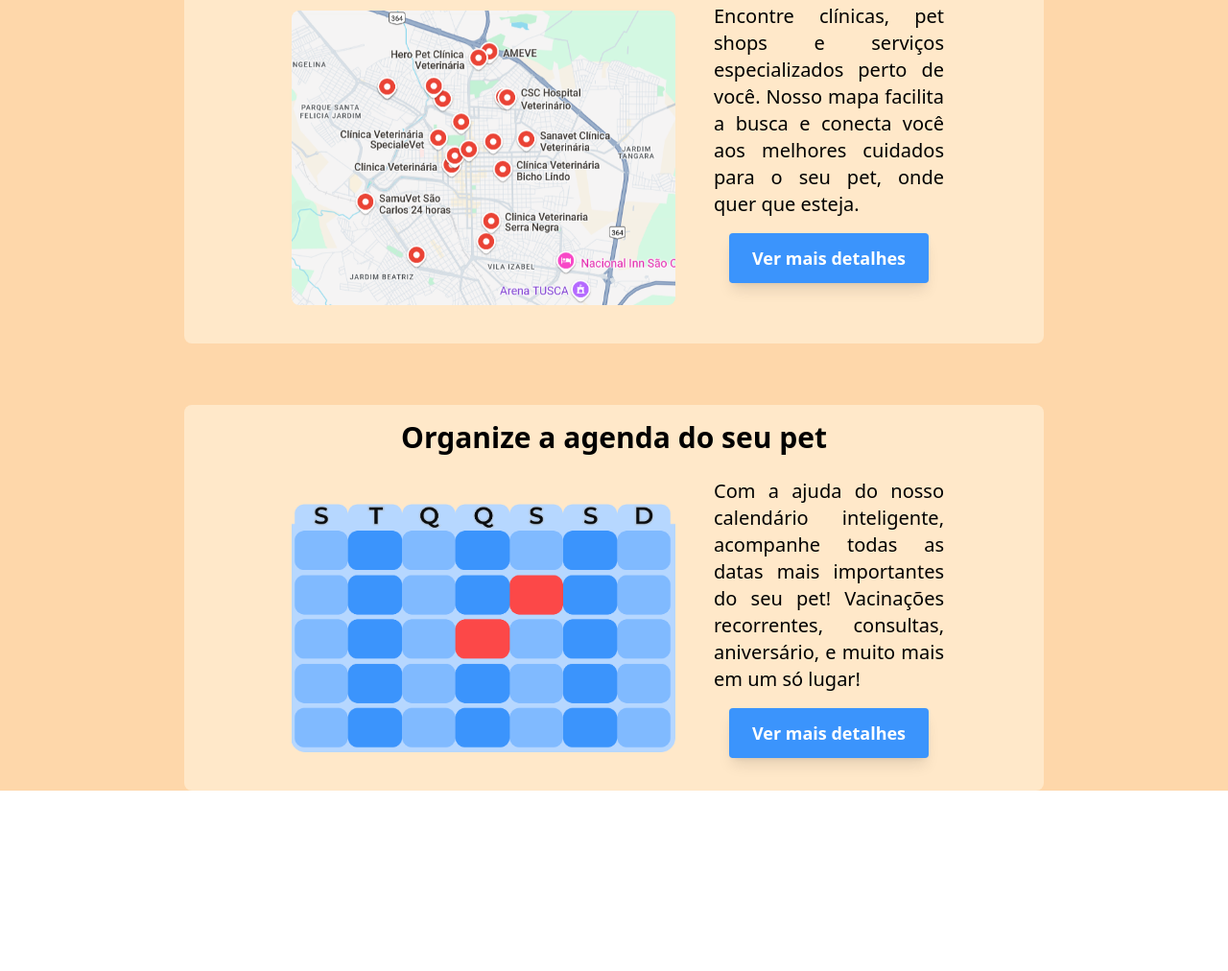
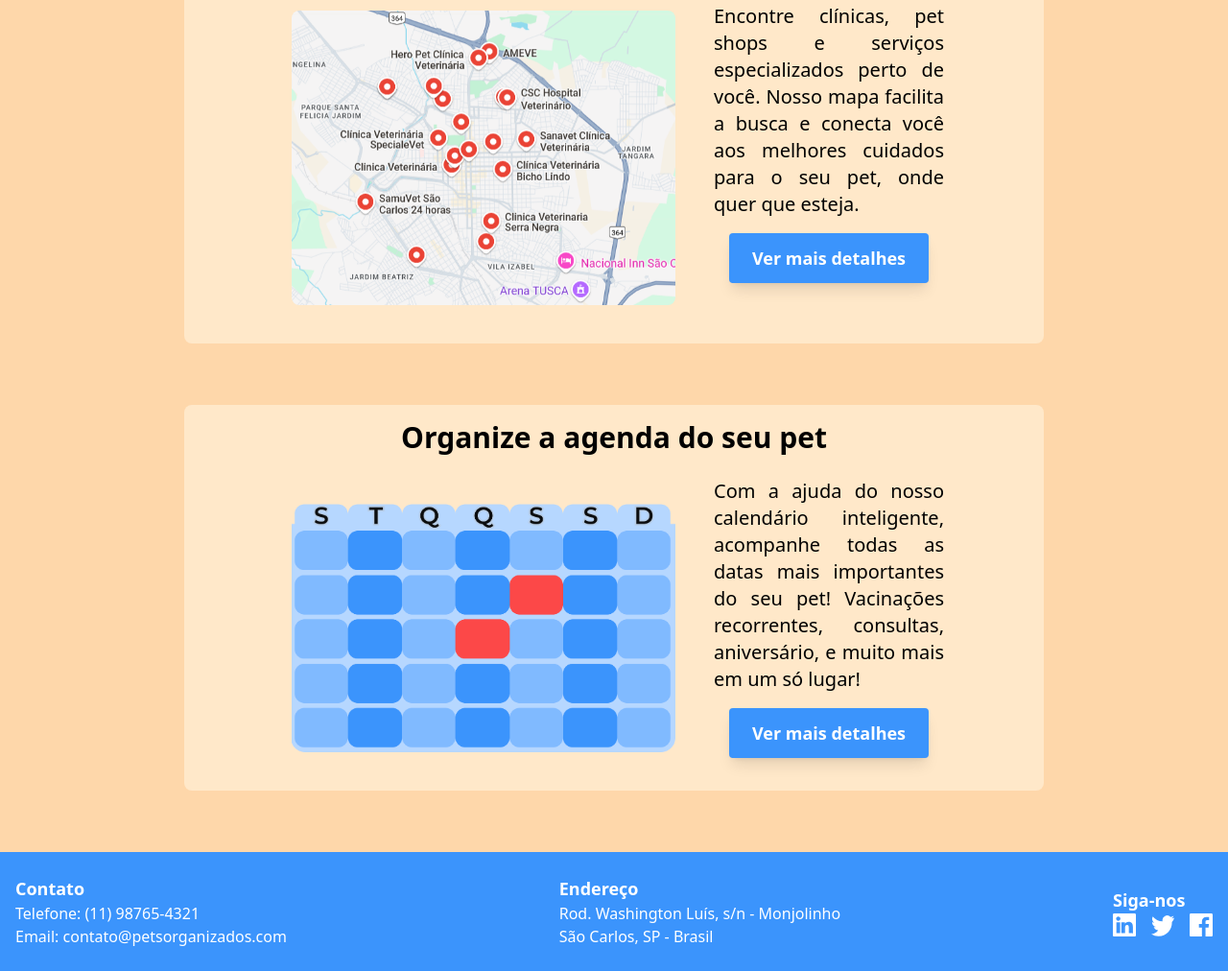
Before and after one commit to lucasac00/WEB2-T1, a website: page index.html in a window 1280 px wide. Shown: the part 937-1949 px from the top of the page at 96% size. Before the commit the page ends 1761 px from the top, so only its background shows below. Drawn offline with nearby package versions, Linux system fonts and the light colour scheme; files that its build step writes are made by us from their sources.

Commit message:
feat: adicionado o footer com informacoes no canto inferior da tela e sua ancora pelo botao de contato

```diff
--- a/index.html
+++ b/index.html
@@ -35,7 +35,7 @@
             <a href="#mapa" class="hover:text-gray-200">Mapa</a>
             <a href="#calendario" class="hover:text-gray-200">Agenda</a>
             <a href="#" class="hover:text-gray-200">Wikipetia</a>
-            <a href="#" class="hover:text-gray-200">Contato</a>
+            <a href="#footer" class="hover:text-gray-200">Contato</a>
           </nav>
         </div>
 
@@ -131,9 +131,47 @@
                 </a>
               </div>
             </div>
+          </section>
 
-        </section>
-    </main>
+
+            <!-- Footer -->
+            <footer id="footer" class="bg-blue-primary text-white py-6 mt-16">
+              <div class="max-w-7xl mx-auto px-4 flex flex-col md:flex-row justify-between items-center text-center md:text-left space-y-4 md:space-y-0">
+                <!-- Contato -->
+                <div>
+          <h3 class="text-lg font-semibold">Contato</h3>
+          <p>Telefone: (11) 98765-4321</p>
+          <p>Email: contato@petsorganizados.com</p>
+        </div>
+
+        <!-- Endereço -->
+        <div>
+          <h3 class="text-lg font-semibold">Endereço</h3>
+          <p>Rod. Washington Luís, s/n - Monjolinho</p>
+          <p>São Carlos, SP - Brasil</p>
+        </div>
+
+        <!-- Redes Sociais -->
+        <div>
+          <h3 class="text-lg font-semibold">Siga-nos</h3>
+          <div class="flex space-x-4 justify-center md:justify-start">
+            <a href="#" class="hover:text-gray-300">
+              <svg class="w-6 h-6" fill="currentColor" xmlns="http://www.w3.org/2000/svg" viewBox="0 0 24 24"><path d="M22.675 0H1.325C.592 0 0 .593 0 1.326v21.348C0 23.406.592 24 1.325 24h21.349c.733 0 1.326-.594 1.326-1.326V1.326C24 .593 23.408 0 22.675 0zM7.548 20.508H3.683V9.125h3.865v11.383zM5.616 7.749c-1.237 0-2.243-1.006-2.243-2.243S4.379 3.263 5.616 3.263c1.238 0 2.243 1.006 2.243 2.243s-1.005 2.243-2.243 2.243zm14.892 12.759h-3.866v-5.52c0-1.313-.025-3.004-1.829-3.004-1.83 0-2.111 1.43-2.111 2.905v5.619h-3.865V9.125h3.71v1.551h.053c.516-.978 1.778-2.005 3.662-2.005 3.916 0 4.637 2.579 4.637 5.933v6.904z"/></svg>
+            </a>
+            <a href="#" class="hover:text-gray-300">
+              <svg class="w-6 h-6" fill="currentColor" xmlns="http://www.w3.org/2000/svg" viewBox="0 0 24 24"><path d="M24 4.557c-.885.392-1.83.656-2.828.775a4.92 4.92 0 0 0 2.165-2.717 9.865 9.865 0 0 1-3.127 1.196 4.916 4.916 0 0 0-8.385 4.482A13.949 13.949 0 0 1 1.64 3.15a4.916 4.916 0 0 0 1.523 6.573 4.9 4.9 0 0 1-2.23-.616c-.054 2.281 1.581 4.415 3.949 4.89a4.934 4.934 0 0 1-2.224.084 4.919 4.919 0 0 0 4.596 3.417A9.867 9.867 0 0 1 0 21.542a13.94 13.94 0 0 0 7.548 2.213c9.056 0 14.01-7.506 14.01-14.01 0-.213-.004-.426-.014-.637A10.005 10.005 0 0 0 24 4.557z"/></svg>
+            </a>
+            <a href="#" class="hover:text-gray-300">
+              <svg class="w-6 h-6" xmlns="http://www.w3.org/2000/svg" fill="currentColor" viewBox="0 0 24 24">
+                <path d="M22.675 0H1.325C.593 0 0 .593 0 1.326v21.348C0 23.407.593 24 1.325 24h11.495v-9.294H9.689v-3.622h3.131V8.413c0-3.1 1.893-4.788 4.659-4.788 1.325 0 2.464.099 2.796.143v3.24h-1.918c-1.505 0-1.796.715-1.796 1.763v2.312h3.587l-.467 3.622h-3.12V24h6.116C23.407 24 24 23.407 24 22.674V1.326C24 .593 23.407 0 22.675 0z"/>
+              </svg>
+            </a>
+          </div>
+        </div>
+      </div>
+    </footer>
+
+</main>
   </body>
 
   <script>
```
